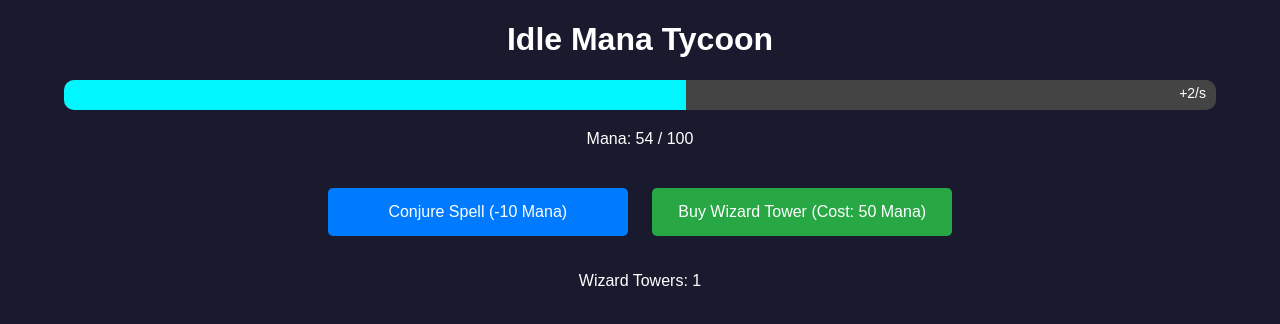
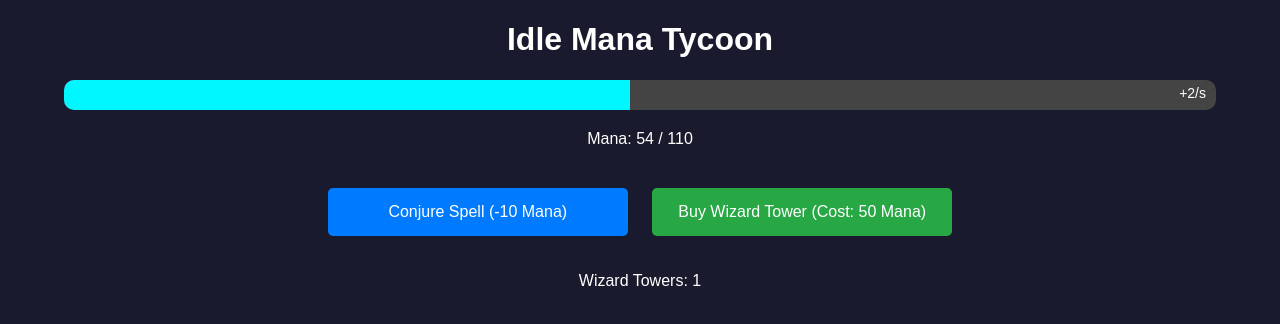
Before and after one commit to largefort/manatycoon, a plain HTML site: page index.html in a window 1280 px wide. Both pictures are taken after a click on the button "Buy Wizard Tower (Cost: 50 Mana)". Drawn offline with Linux system fonts and the light colour scheme.

Commit message:
Update index.html

```diff
--- a/index.html
+++ b/index.html
@@ -65,19 +65,17 @@
     </div>
     <p>Wizard Towers: <span id="buildings">0</span></p>
     <script>
-        let mana = 100;
-        let maxMana = 100;
-        let buildings = 0;
-        let manaRegen = 0;function saveGame() {
+        let mana = parseInt(localStorage.getItem("mana")) || 100;
+        let maxMana = parseInt(localStorage.getItem("maxMana")) || 100;
+        let buildings = parseInt(localStorage.getItem("buildings")) || 0;
+        let manaRegen = parseInt(localStorage.getItem("manaRegen")) || 0;function saveGame() {
         localStorage.setItem("mana", mana);
+        localStorage.setItem("maxMana", maxMana);
         localStorage.setItem("buildings", buildings);
         localStorage.setItem("manaRegen", manaRegen);
     }
 
     function loadGame() {
-        mana = parseInt(localStorage.getItem("mana")) || 100;
-        buildings = parseInt(localStorage.getItem("buildings")) || 0;
-        manaRegen = parseInt(localStorage.getItem("manaRegen")) || 0;
         updateUI();
     }
 
@@ -111,6 +109,7 @@
             mana -= 50;
             buildings += 1;
             manaRegen += 2;
+            maxMana += 10;
             updateUI();
         }
     }
```
